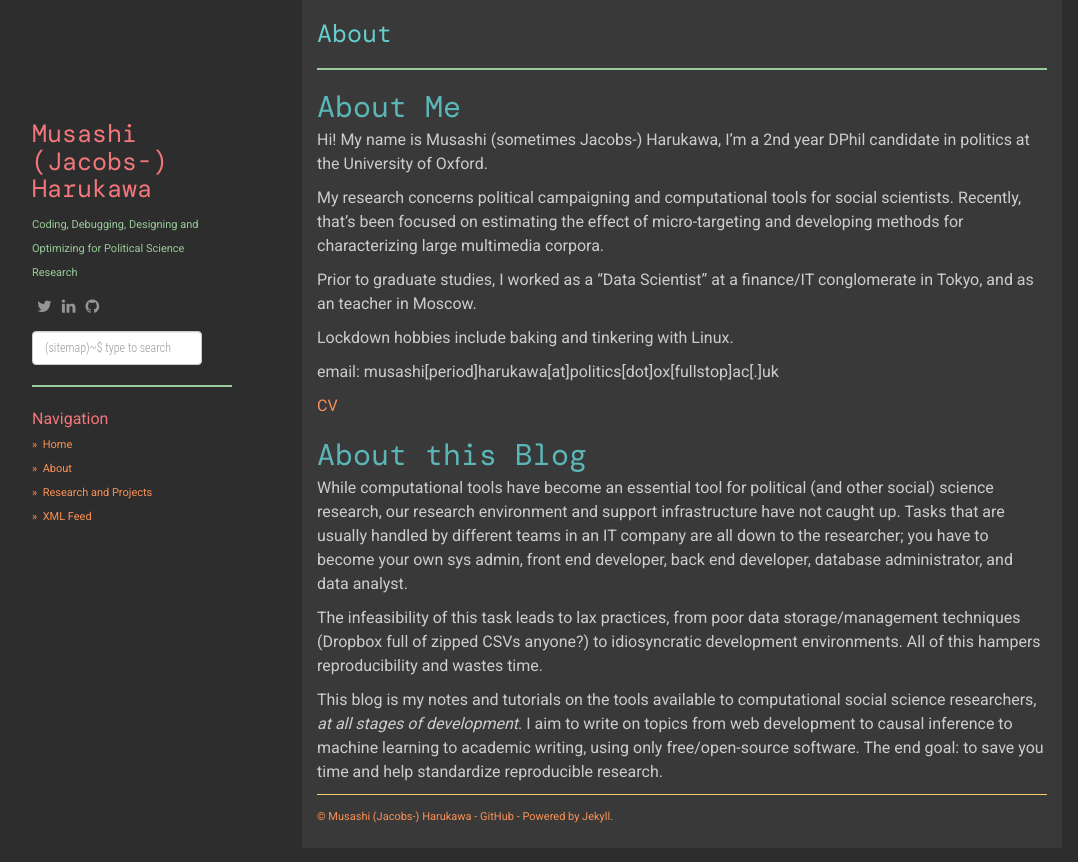
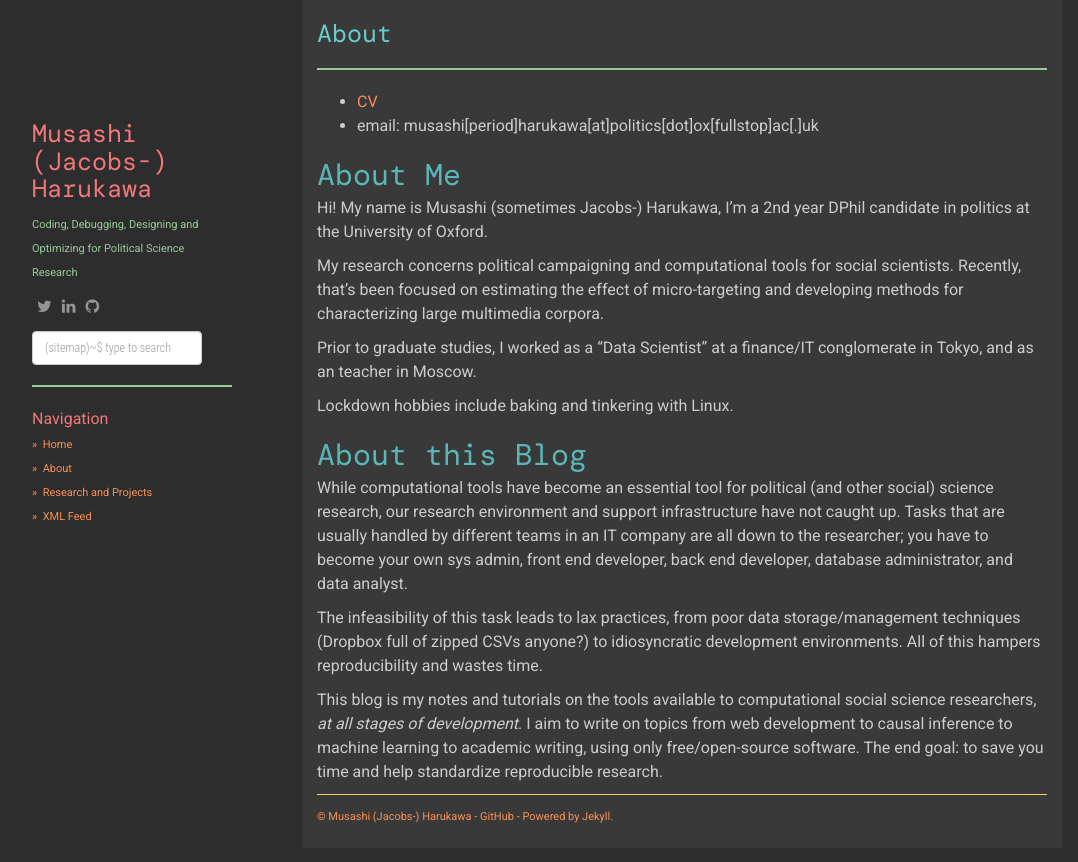
Before and after one commit to muhark/muhark.github.io, a Jekyll site: the page built from about.md, in a window 1280 px wide. Shown: the top 862 px of the page, without its empty margins (53-1131 px from the left). Built offline with Jekyll 4.4.1, drawn with Linux system fonts in a browser that asks for light colours; nearby versions of some CDN libraries; part of the change alters nothing that is shown.

```diff
--- a/about.md
+++ b/about.md
@@ -3,6 +3,9 @@ layout: page
 title: About
 permalink: /about/
 ---
+
+- [CV](/static/docs/mharukawa-cv-2021-03-22.pdf)
+- email: musashi[period]harukawa[at]politics[dot]ox[fullstop]ac[.]uk
 
 ## About Me
 
@@ -14,10 +17,6 @@ Prior to graduate studies, I worked as a "Data Scientist" at a finance/IT conglo
 
 Lockdown hobbies include baking and tinkering with Linux.
 
-email: musashi[period]harukawa[at]politics[dot]ox[fullstop]ac[.]uk
-
-[CV](/static/docs/mharukawa-cv-2021-03-22.pdf)
-
 ## About this Blog
 
 While computational tools have become an essential tool for political (and other social) science research, our research environment and support infrastructure have not caught up. Tasks that are usually handled by different teams in an IT company are all down to the researcher; you have to become your own sys admin, front end developer, back end developer, database administrator, and data analyst.
```
Also changed, not shown: 1 other file.
